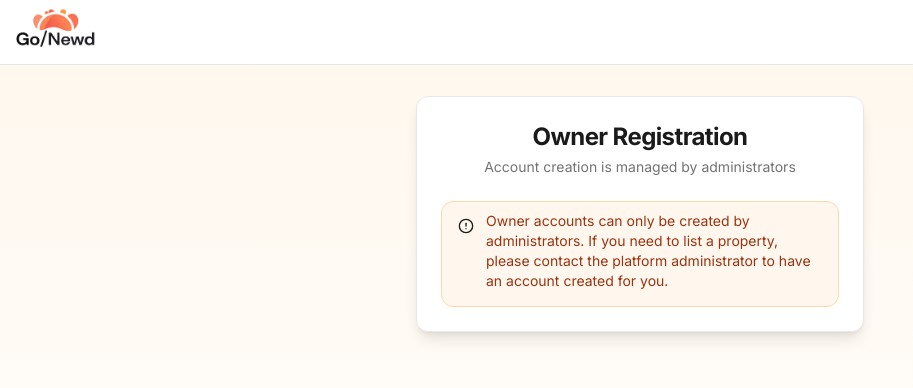
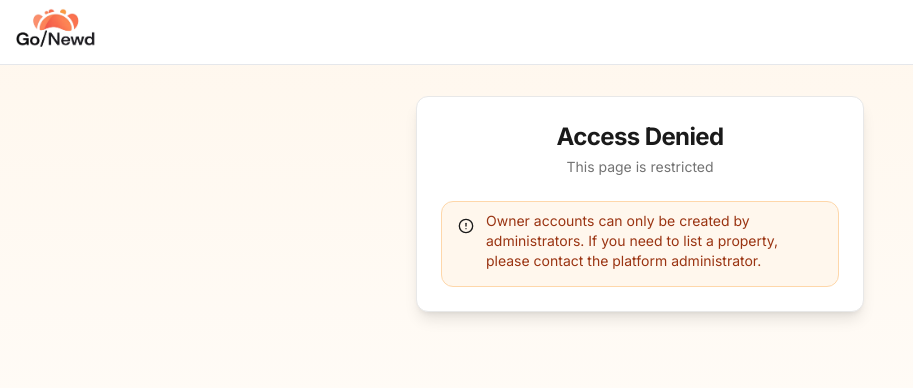
Before and after one commit to gonewdofficial/sg-c7f714b5-11bf-427d-be04-48db0e2d6319-1770742004, a Next.js app: page /owner/signup in a window 1280 px wide. Shown: the top 388 px of the page, without its empty margins (0-913 px from the left). Built offline with nearby package versions, Linux system fonts and the light colour scheme.

Commit message:
feat(owner): Add admin token protection to signup page

```diff
--- a/src/pages/owner/signup.tsx
+++ b/src/pages/owner/signup.tsx
@@ -1,15 +1,67 @@
+import { useEffect, useState } from "react";
+import { useRouter } from "next/router";
 import { SEO } from "@/components/SEO";
 import { Header } from "@/components/Header";
 import { Card, CardContent, CardDescription, CardHeader, CardTitle } from "@/components/ui/card";
 import { Alert, AlertDescription } from "@/components/ui/alert";
 import { AlertCircle } from "lucide-react";
 
-export default function OwnerSignupDisabled() {
+const ADMIN_TOKEN = "admin_230420221301199210051994";
+
+export default function OwnerSignupProtected() {
+  const router = useRouter();
+  const [isAuthorized, setIsAuthorized] = useState(false);
+
+  useEffect(() => {
+    // Check if the admin token is present in the URL
+    const { admin } = router.query;
+    if (admin === ADMIN_TOKEN) {
+      setIsAuthorized(true);
+    }
+  }, [router.query]);
+
+  // If not authorized, show access denied message
+  if (!isAuthorized) {
+    return (
+      <>
+        <SEO
+          title="Owner Sign Up - Naturist Resort Marketplace"
+          description="Owner account creation is managed by administrators"
+        />
+        <div className="min-h-screen bg-gradient-to-b from-orange-50 to-white">
+          <Header />
+          <main className="container mx-auto px-4 sm:px-6 pt-20 pb-6 sm:pt-24 sm:pb-12">
+            <div className="max-w-md mx-auto">
+              <Card className="shadow-lg">
+                <CardHeader className="space-y-1 px-4 pt-4 sm:px-6 sm:pt-6">
+                  <CardTitle className="text-2xl font-bold text-center">Access Denied</CardTitle>
+                  <CardDescription className="text-center">
+                    This page is restricted
+                  </CardDescription>
+                </CardHeader>
+                <CardContent className="px-4 pb-4 sm:px-6 sm:pb-6">
+                  <Alert className="bg-orange-50 border-orange-200">
+                    <AlertCircle className="h-4 w-4 text-orange-600" />
+                    <AlertDescription className="text-orange-800">
+                      Owner accounts can only be created by administrators. If you need to list a property,
+                      please contact the platform administrator.
+                    </AlertDescription>
+                  </Alert>
+                </CardContent>
+              </Card>
+            </div>
+          </main>
+        </div>
+      </>
+    );
+  }
+
+  // If authorized, show the actual signup form (you'll need to implement this)
   return (
     <>
       <SEO
-        title="Owner Sign Up Disabled - Naturist Resort Marketplace"
-        description="Owner account creation is managed by administrators"
+        title="Create Owner Account - Naturist Resort Marketplace"
+        description="Create an owner account to list your naturist resort or hotel"
       />
       <div className="min-h-screen bg-gradient-to-b from-orange-50 to-white">
         <Header />
@@ -17,17 +69,17 @@ export default function OwnerSignupDisabled() {
           <div className="max-w-md mx-auto">
             <Card className="shadow-lg">
               <CardHeader className="space-y-1 px-4 pt-4 sm:px-6 sm:pt-6">
-                <CardTitle className="text-2xl font-bold text-center">Owner Registration</CardTitle>
+                <CardTitle className="text-2xl font-bold text-center">Create Owner Account</CardTitle>
                 <CardDescription className="text-center">
-                  Account creation is managed by administrators
+                  Authorized access - You may proceed with account creation
                 </CardDescription>
               </CardHeader>
               <CardContent className="px-4 pb-4 sm:px-6 sm:pb-6">
-                <Alert className="bg-orange-50 border-orange-200">
-                  <AlertCircle className="h-4 w-4 text-orange-600" />
-                  <AlertDescription className="text-orange-800">
-                    Owner accounts can only be created by administrators. If you need to list a property,
-                    please contact the platform administrator to have an account created for you.
+                <Alert className="bg-green-50 border-green-200">
+                  <AlertCircle className="h-4 w-4 text-green-600" />
+                  <AlertDescription className="text-green-800">
+                    Access granted. Please implement the signup form here or redirect to the admin dashboard
+                    to create owner accounts.
                   </AlertDescription>
                 </Alert>
               </CardContent>
```
